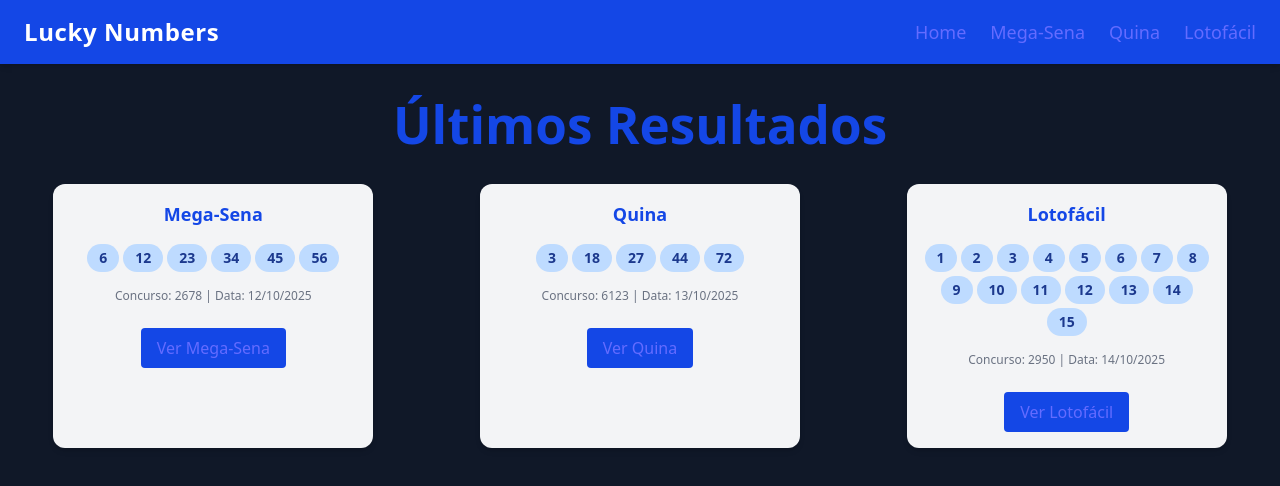
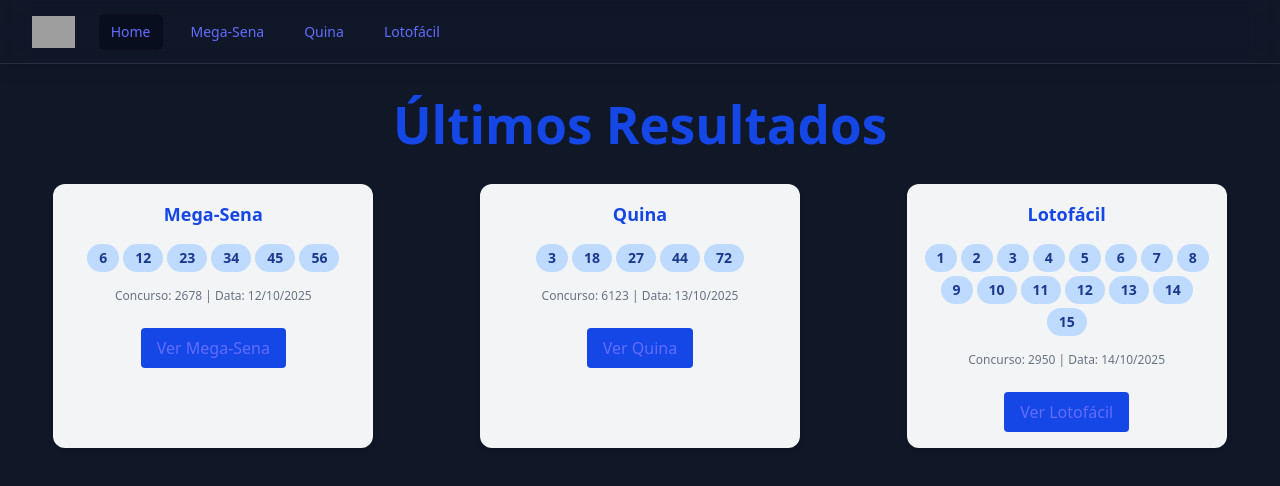
Before and after one commit to mercesleonardo/lucky-numbers-frontend, a Vue app: page / in a window 1280 px wide. Shown: the top 486 px of the page. Built offline with nearby package versions, Linux system fonts and the light colour scheme; grey boxes are pictures that could not be loaded; the HTML template or start-up script is replaced by a standard one.

Commit message:
chore: update AppHeader.vue

```diff
--- a/src/components/AppHeader.vue
+++ b/src/components/AppHeader.vue
@@ -1,27 +1,87 @@
+<script setup lang="ts">
+import { RouterLink } from 'vue-router';
+import { ref } from 'vue';
+
+// 1. Definição das Rotas para Navegação
+const navItems = [
+  { name: 'Home', routeName: 'home' },
+  { name: 'Mega-Sena', routeName: 'megasena' },
+  { name: 'Quina', routeName: 'quina' },
+  { name: 'Lotofácil', routeName: 'lotofacil' },
+];
+
+// 2. Lógica para controle do menu mobile
+const isMobileMenuOpen = ref(false);
+
+const toggleMobileMenu = () => {
+  isMobileMenuOpen.value = !isMobileMenuOpen.value;
+};
+
+// Classes de estilo para os links
+const baseLinkClasses = 'rounded-md px-3 py-2 text-sm font-medium transition-colors';
+const inactiveClasses = 'text-gray-300 hover:bg-white/5 hover:text-white';
+// Classe para link ativo, adaptada do seu HTML original
+const activeClasses = 'bg-gray-950/50 text-white';
+</script>
+
 <template>
-  <header class="bg-blue-700 text-white shadow-md">
-    <nav class="container mx-auto flex items-center justify-between py-4 px-6">
-      <div class="text-2xl font-bold tracking-wide">
-        Lucky Numbers
+  <nav
+    class="sticky top-0 z-10 bg-gray-900/80 backdrop-blur-md shadow-lg after:pointer-events-none after:absolute after:inset-x-0 after:bottom-0 after:h-px after:bg-white/10">
+
+    <div class="mx-auto max-w-7xl px-2 sm:px-6 lg:px-8">
+      <div class="relative flex h-16 items-center justify-between">
+
+        <div class="absolute inset-y-0 left-0 flex items-center sm:hidden">
+          <button @click="toggleMobileMenu" type="button" :aria-expanded="isMobileMenuOpen"
+            class="relative inline-flex items-center justify-center rounded-md p-2 text-gray-400 hover:bg-white/5 hover:text-white focus:outline-2 focus:-outline-offset-1 focus:outline-indigo-500">
+            <span class="absolute -inset-0.5"></span>
+            <span class="sr-only">Open main menu</span>
+
+            <svg v-if="!isMobileMenuOpen" viewBox="0 0 24 24" fill="none" stroke="currentColor" stroke-width="1.5"
+              aria-hidden="true" class="size-6">
+              <path d="M3.75 6.75h16.5M3.75 12h16.5m-16.5 5.25h16.5" stroke-linecap="round" stroke-linejoin="round" />
+            </svg>
+
+            <svg v-else viewBox="0 0 24 24" fill="none" stroke="currentColor" stroke-width="1.5" aria-hidden="true"
+              class="size-6">
+              <path d="M6 18 18 6M6 6l12 12" stroke-linecap="round" stroke-linejoin="round" />
+            </svg>
+          </button>
+        </div>
+
+        <div class="flex flex-1 items-center justify-center sm:items-stretch sm:justify-start">
+          <div class="flex shrink-0 items-center">
+            <RouterLink :to="{ name: 'home' }">
+              <img src="/src/assets/lucky-numbers.png" alt="LuckyNumbers"
+                class="h-8 w-auto" />
+            </RouterLink>
+          </div>
+
+          <div class="hidden sm:ml-6 sm:block">
+            <div class="flex space-x-4">
+
+              <RouterLink v-for="item in navItems" :key="item.routeName" :to="{ name: item.routeName }"
+                :class="[baseLinkClasses, inactiveClasses]" :active-class="activeClasses">
+                {{ item.name }}
+              </RouterLink>
+
+            </div>
+          </div>
+        </div>
+
       </div>
-      <ul class="flex gap-6 text-lg font-medium">
-        <li>
-          <router-link to="/" class="hover:text-yellow-300 transition">Home</router-link>
-        </li>
-        <li>
-          <router-link to="/megasena" class="hover:text-yellow-300 transition">Mega-Sena</router-link>
-        </li>
-        <li>
-          <router-link to="/quina" class="hover:text-yellow-300 transition">Quina</router-link>
-        </li>
-        <li>
-          <router-link to="/lotofacil" class="hover:text-yellow-300 transition">Lotofácil</router-link>
-        </li>
-      </ul>
-    </nav>
-  </header>
+    </div>
+
+    <div v-show="isMobileMenuOpen" class="sm:hidden" id="mobile-menu">
+      <div class="space-y-1 px-2 pt-2 pb-3">
+
+        <RouterLink v-for="item in navItems" :key="item.routeName" :to="{ name: item.routeName }"
+          @click="toggleMobileMenu" :class="['block', baseLinkClasses, 'text-base', inactiveClasses]"
+          :active-class="activeClasses">
+          {{ item.name }}
+        </RouterLink>
+
+      </div>
+    </div>
+  </nav>
 </template>
-
-<script setup lang="ts">
-// Nenhuma lógica por enquanto
-</script>
```
